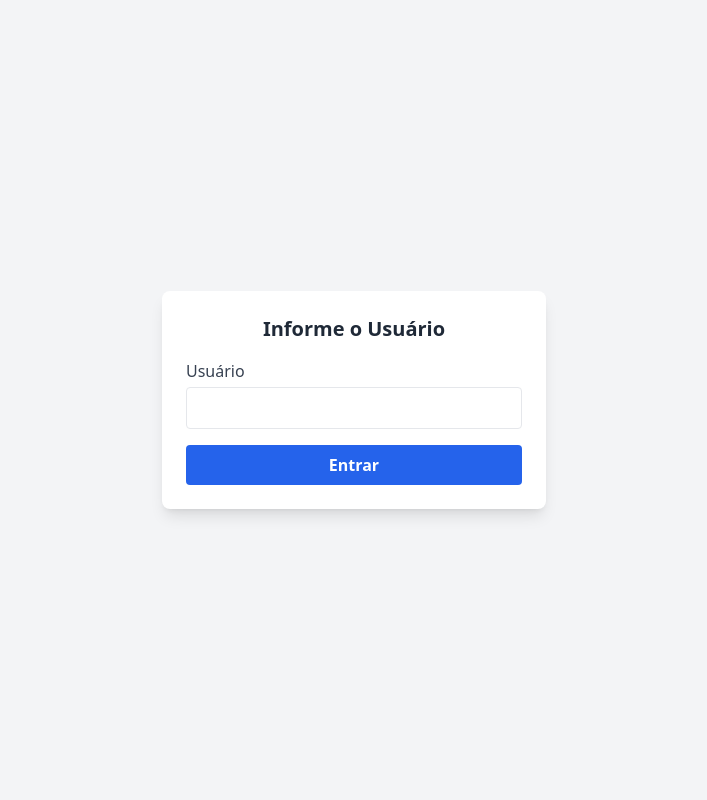
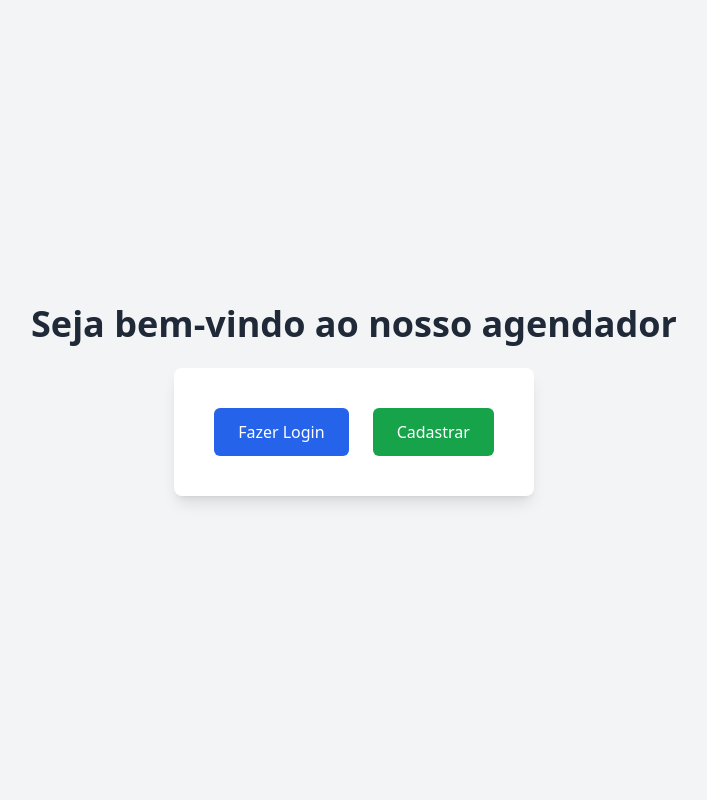
Before and after one commit to MikaelMenez/metodista, a FastAPI app: template templates/index.html in a window 1280 px wide. Shown: the whole page, without its empty margins (286-993 px from the left). Run offline with FastAPI, Linux system fonts and the light colour scheme; the template is opened without the code that fills it, so the values that code supplies are empty; some libraries are stand-ins or nearby versions.

Commit message:
permissões adicionadas

```diff
--- a/main.py
+++ b/main.py
@@ -9,25 +9,39 @@ app=FastAPI()
 templates=Jinja2Templates(directory="templates")
 create_eventos_table()
 create_user_table()
-@app.get('/index.html')
+
+
+@app.get('/')
 def landing_page(request:Request):
     return templates.TemplateResponse('index.html',context={"request":request})
-@app.get("/calendar",response_class=HTMLResponse)
-async def calendar(request:Request):
+@app.get("/calendar",response_class=RedirectResponse)
+async def calendar(request:Request,permissoes:str=Cookie(...)):
+   if permissoes== 'admin':
+    return RedirectResponse("/calendar_admin")
+   else:
+    return RedirectResponse("/calendar_user")
 
-    return templates.TemplateResponse(name="calendar.html",request=request)
+
+@app.get("/calendar_admin",response_class=HTMLResponse)
+async def calendar_admin(request:Request):
+    return templates.TemplateResponse("calendar_admin.html",context={"request":request})
+
+@app.get("/calendar_user",response_class=HTMLResponse)
+async def calendar_user(request:Request):
+    return templates.TemplateResponse("calendar_user.html",context={"request":request})
 @app.get("/sign_in",response_class=HTMLResponse)
 def register(request:Request,usuario:str=Cookie(None)):
     if not usuario:
         return templates.TemplateResponse('signin.html',context={'request':request})
     else:
-        return templates.TemplateResponse(name="calendar.html",request=request)
+        return RedirectResponse("/calendar")
 
 @app.post('/signin')
 async def register_post(request:Request,email:str=Form(...),nome:str=Form(...),senha:str=Form(...)):
 
     insert_user(senha=senha,usuario=email,tipo='usuario',nome=nome)
-    response=templates.TemplateResponse(name="calendar.html",request=request)
+    response= RedirectResponse("/calendar",status_code=303)
+
     response.set_cookie(key="usuario",value=email,max_age=3600,httponly=True)
     tipo=get_user(usuario=email)
     response.set_cookie(key="permissoes",value=tipo[3],max_age=3600,httponly=True)
@@ -38,21 +52,38 @@ def log_in(request:Request,usuario:str=Cookie(None)):
     if not usuario:
         return templates.TemplateResponse('login.html',context={'request':request})
     else:
-        return templates.TemplateResponse(name="calendar.html",request=request)
+        return RedirectResponse("/calendar")
+
 @app.post("/login")
 def login(request:Request,email:str=Form(...),senha:str=Form(...)):
     if verify_user(senha,email):
-        response=templates.TemplateResponse(name="calendar.html",request=request)
+        response= RedirectResponse("/calendar",status_code=303)
+
         response.set_cookie(key="usuario",value=email,max_age=3600,httponly=True)
         tipo=get_user(usuario=email)
         response.set_cookie(key="permissoes",value=tipo[3],max_age=3600,httponly=True)
         return response
     else:
         return templates.TemplateResponse('login.html',context={'request':request,'login_error':True})
+
 @app.post("/register",response_class=HTMLResponse)
 def register(request:Request,senha:str= Form(...),email:str =Form(...),nome:str=Form(...)):
     insert_user(senha=senha,usuario=email,tipo='usuario')
-    return RedirectResponse('/index.html')
+    return RedirectResponse('/',status_code=303)
+
+@app.get("/events_by_user")
+async def get_eventos(usuario:str=Cookie(...)):
+    eventos=get_all_eventos_by_user(usuario)
+    lista_eventos=[]
+    for evento in eventos:
+        lista_eventos.append({
+            "id":evento[0],
+            "title":evento[2],
+            "start":evento[1]
+
+        })
+    print(lista_eventos)
+    return JSONResponse(lista_eventos)
 @app.get("/events")
 async def get_eventos():
     eventos=get_all_eventos()
@@ -66,6 +97,7 @@ async def get_eventos():
         })
     print(lista_eventos)
     return JSONResponse(lista_eventos)
+
 @app.get('/users')
 async def get_users():
     users=get_all_users()
--- a/templates/index.html
+++ b/templates/index.html
@@ -3,19 +3,20 @@
 <head>
   <meta charset="UTF-8" />
   <meta name="viewport" content="width=device-width, initial-scale=1" />
-  <title>Login Usuário</title>
+  <title>Login e Registro</title>
   <script src="https://cdn.tailwindcss.com"></script>
 </head>
-<body class="min-h-screen bg-gray-100 flex items-center justify-center">
-  <div class="bg-white p-6 rounded-lg shadow-lg w-full max-w-sm">
-    <h1 class="text-xl font-semibold text-gray-800 mb-4 text-center">Informe o Usuário</h1>
-    <form action="/login" method="POST" class="space-y-4">
-      <div>
-        <label for="usuario" class="block text-gray-700 font-medium mb-1">Usuário</label>
-        <input type="text" id="usuario" name="usuario" required class="w-full px-4 py-2 border rounded focus:outline-none focus:border-blue-500" />
-      </div>
-      <button type="submit" class="w-full py-2 bg-blue-600 text-white font-bold rounded hover:bg-blue-700 transition">Entrar</button>
-    </form>
+<body class="bg-gray-100 flex flex-col items-center justify-center min-h-screen gap-6 p-6">
+  <h1 class="text-4xl font-bold text-center text-gray-800">
+    Seja bem-vindo ao nosso agendador
+  </h1>
+  <div class="bg-white p-10 rounded-lg shadow-lg flex gap-6">
+    <a href="/log_in" class="px-6 py-3 bg-blue-600 text-white rounded-md hover:bg-blue-700 transition flex items-center justify-center">
+      Fazer Login
+    </a>
+    <a href="/sign_in" class="px-6 py-3 bg-green-600 text-white rounded-md hover:bg-green-700 transition flex items-center justify-center">
+      Cadastrar
+    </a>
   </div>
 </body>
 </html>
```
Also changed, not shown: db.py (+7 -0 lines), templates/calendar_user.html (added, +58 -0 lines), datas.db, templates/calendar_admin.html (renamed from templates/calendar.html).
